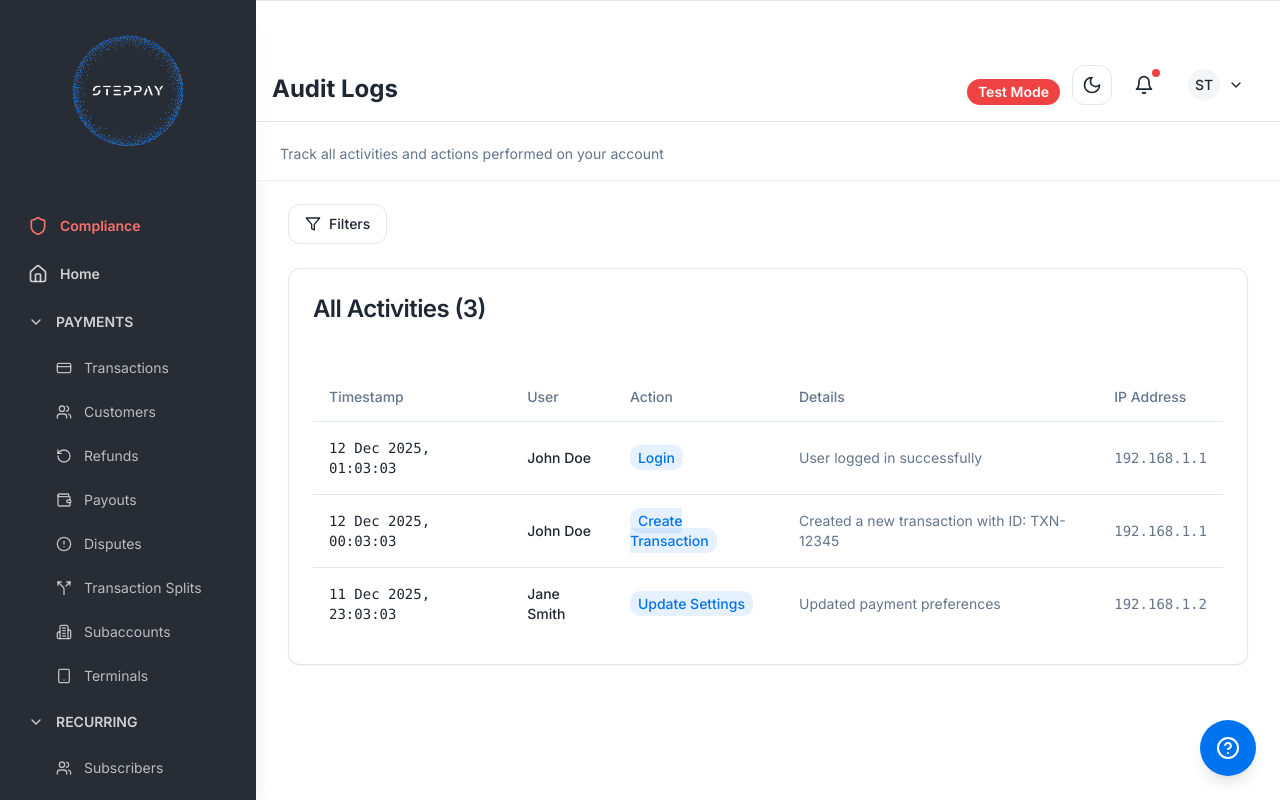
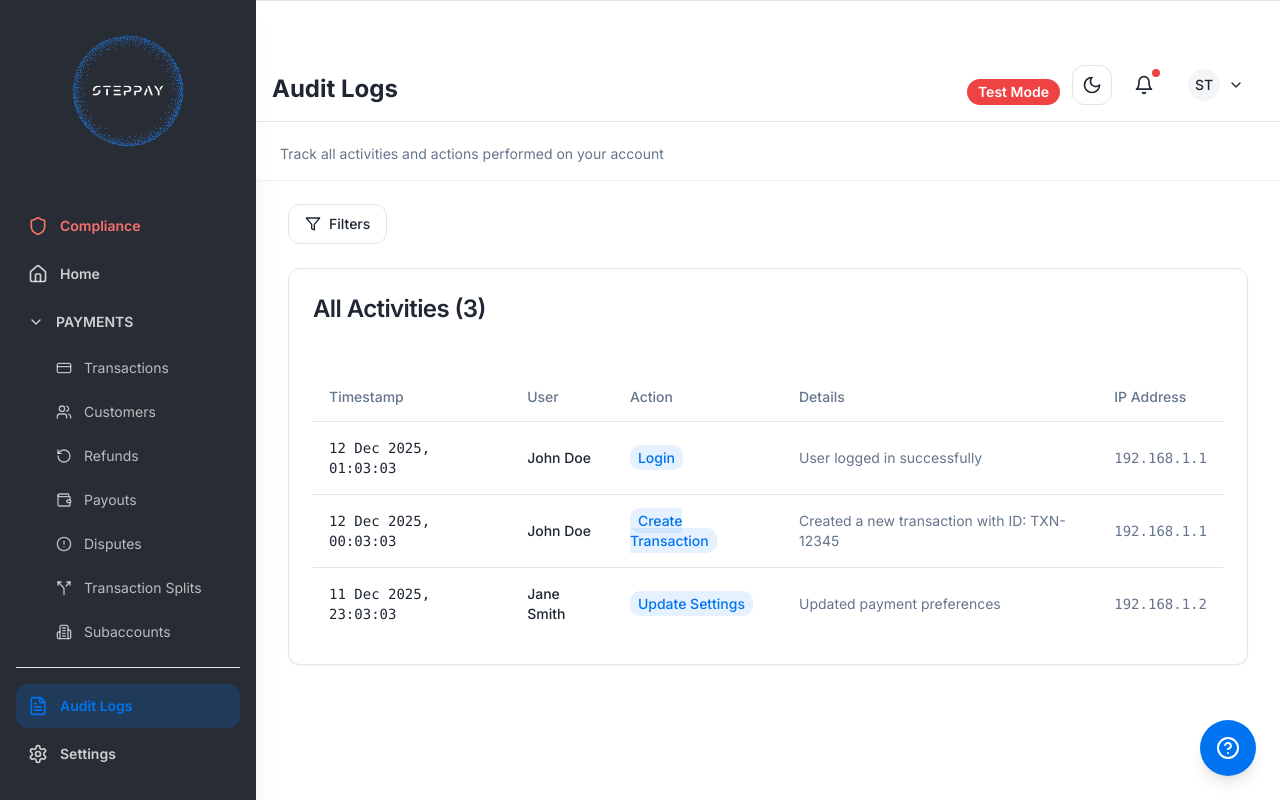
Before and after one commit to stepstone-ventures/step-pay, a Next.js app: page /dashboard/audit-logs in a window 1280 px wide. Built offline with nearby package versions, Linux system fonts and the light colour scheme.

Commit message:
Fix sidebar scrolling: logo and bottom section fixed, navigation scrolls; Fix mobile toolbar positioning when sidebar is open

```diff
--- a/components/dashboard/global-ui.tsx
+++ b/components/dashboard/global-ui.tsx
@@ -22,6 +22,7 @@ import {
   TooltipTrigger,
 } from "@/components/ui/tooltip"
 import { useTheme } from "@/components/theme-provider"
+import { cn } from "@/lib/utils"
 
 // Page title mapping
 const pageTitles: Record<string, string> = {
@@ -163,7 +164,10 @@ export function GlobalUI({
   return (
     <>
       {/* Top Bar - Test Mode, Theme Toggle, Notifications, Profile */}
-      <div className="fixed top-0 left-0 md:left-64 right-0 z-50 border-t border-b border-border bg-background/95 backdrop-blur supports-[backdrop-filter]:bg-background/60">
+      <div className={cn(
+        "fixed top-0 right-0 z-50 border-t border-b border-border bg-background/95 backdrop-blur supports-[backdrop-filter]:bg-background/60",
+        mobileMenuOpen ? "left-64" : "left-0 md:left-64"
+      )}>
         <div className="flex items-end justify-between h-[120px] pl-4 md:pl-4 pr-4 md:pr-6 pb-4">
           {/* Left side - Menu button (mobile only) and Page Title */}
           <div className="flex items-end gap-3">
@@ -297,7 +301,10 @@ export function GlobalUI({
 
       {/* Subtext Bar - Below toolbar with thinner borders */}
       {pageSubtext && (
-        <div className="fixed top-[120px] left-0 md:left-64 right-0 z-40 border-b border-border/50 bg-background/90 backdrop-blur supports-[backdrop-filter]:bg-background/50">
+        <div className={cn(
+          "fixed top-[120px] right-0 z-40 border-b border-border/50 bg-background/90 backdrop-blur supports-[backdrop-filter]:bg-background/50",
+          mobileMenuOpen ? "left-64" : "left-0 md:left-64"
+        )}>
           <div className="flex items-end h-[60px] px-4 md:px-6 pb-4">
             <p className="text-sm text-muted-foreground">{pageSubtext}</p>
           </div>
--- a/components/dashboard/sidebar.tsx
+++ b/components/dashboard/sidebar.tsx
@@ -96,9 +96,9 @@ export function Sidebar({ mobileOpen, setMobileOpen }: { mobileOpen?: boolean; s
   }
 
   const sidebarContent = (
-    <div className="flex h-full flex-col overflow-y-auto px-4 pb-6 pt-0">
-      {/* Logo Section - No spacing from top edge */}
-      <div className="flex items-start justify-center px-2 pt-0">
+    <div className="flex h-full flex-col overflow-hidden px-4 pb-6 pt-0">
+      {/* Logo Section - Fixed at top, always visible */}
+      <div className="flex items-start justify-center px-2 pt-0 shrink-0 sticky top-0 z-10 bg-sidebar">
         <div className="flex items-center justify-center w-full relative">
           <img
             src="/steppay-logo.png"
@@ -118,8 +118,8 @@ export function Sidebar({ mobileOpen, setMobileOpen }: { mobileOpen?: boolean; s
           )}
         </div>
       </div>
-      {/* Navigation Section - Aligned with filter tools level (pt-6 equivalent) */}
-      <div className="flex flex-col flex-1 min-h-0">
+      {/* Navigation Section - Scrollable middle section */}
+      <div className="flex flex-col flex-1 min-h-0 overflow-y-auto">
         <nav className="flex flex-col shrink-0 pt-6 pb-4">
           <ul role="list" className="flex flex-col gap-y-1">
             {navigation.map((item) => {
@@ -207,10 +207,11 @@ export function Sidebar({ mobileOpen, setMobileOpen }: { mobileOpen?: boolean; s
           })}
           </ul>
         </nav>
+      </div>
 
-        {/* Bottom section for Audit Logs and Settings - Always at bottom */}
-        <div className="mt-auto pt-4 border-t border-sidebar-border">
-          <ul role="list" className="space-y-1">
+      {/* Bottom section for Audit Logs and Settings - Fixed at bottom, always visible */}
+      <div className="shrink-0 sticky bottom-0 pt-4 border-t border-sidebar-border bg-sidebar">
+        <ul role="list" className="space-y-1">
             <li>
               <Link
                 href="/dashboard/audit-logs"
@@ -252,7 +253,6 @@ export function Sidebar({ mobileOpen, setMobileOpen }: { mobileOpen?: boolean; s
               </Link>
             </li>
           </ul>
-        </div>
       </div>
     </div>
   )
```
